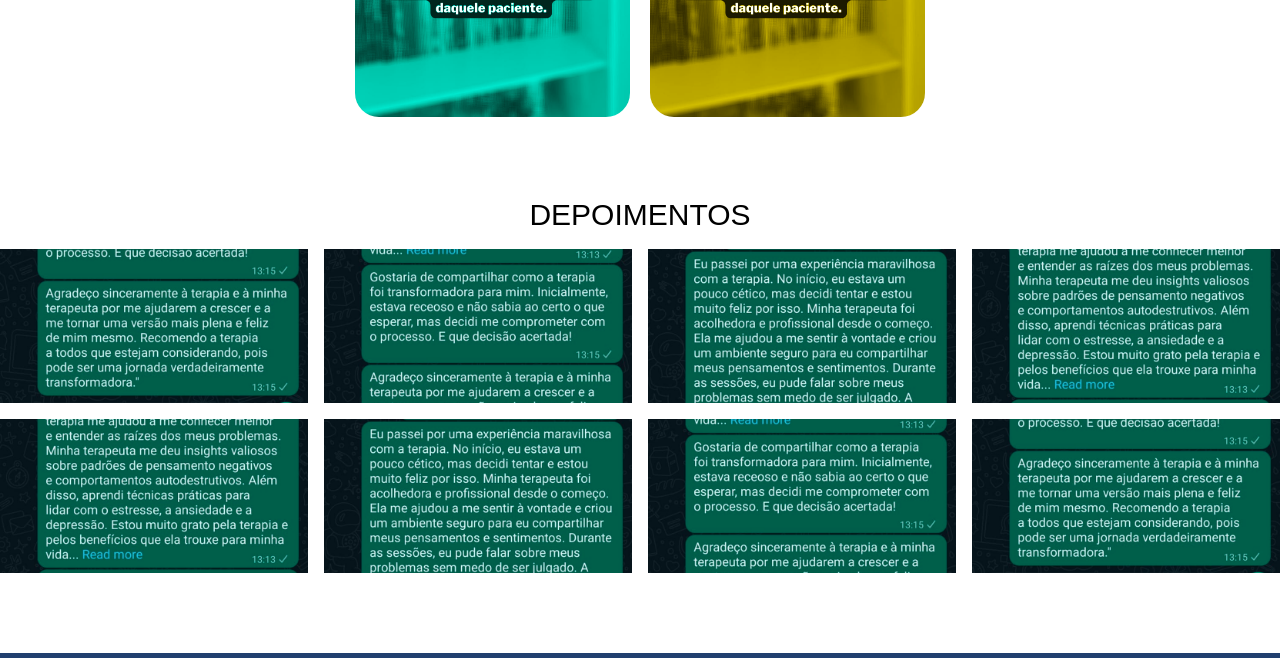
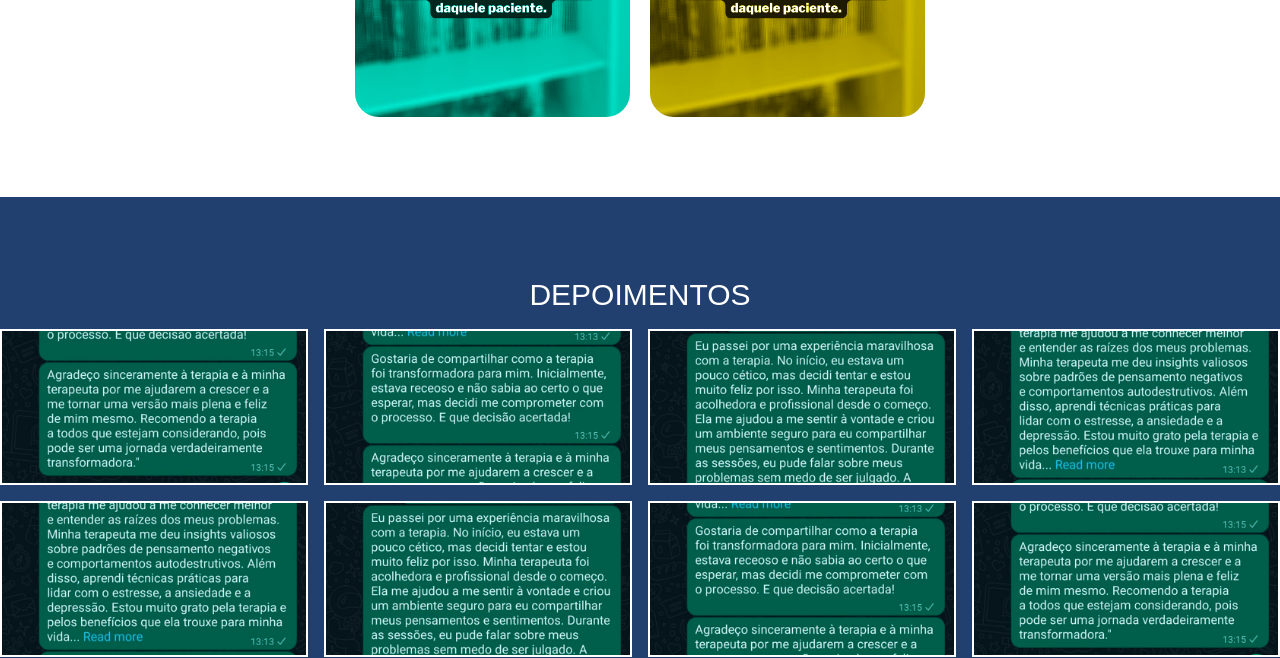
Before and after one commit to neoshinesnh/psi-sarah-todaro-webpage, a website: page index.html in a window 1280 px wide. Shown: the part 3470-4128 px from the top of the page. Drawn offline with Linux system fonts and the light colour scheme.

Commit message:
fix: depoimento style

```diff
--- a/index.html
+++ b/index.html
@@ -278,7 +278,7 @@
     </section>
 
     <!-- Carousel -->
-    <section id="section3" class="bg-secondary-color text-black pt-20">
+    <section id="section3" class="bg-secondary-color text-black py-20">
       <h1 class="pb-2 text-3xl text-center pb-8">PERGUNTAS FREQUENTES (FAQ)</h1>
       <div class="carousel">
         <div class="carousel-inner">
@@ -313,38 +313,38 @@
     </section>
 
     <!-- Depoimentos -->
-    <section id="section4" class="bg-secondary-color text-black py-20 mx-0" >
-      <h1 class="pb-2 text-3xl text-center pb-4">DEPOIMENTOS</h1>
+    <section id="section4" class="bg-primary-color text-black py-20 mx-0" >
+      <h1 class="pb-2 text-3xl text-secondary-color text-center pb-4">DEPOIMENTOS</h1>
       <div class="grid grid-cols-2 lg:grid-cols-4 gap-4">
-        <div class="aspect-w-3 aspect-h-2">
+        <div class="aspect-w-3 aspect-h-2 border-secondary-color border-2">
           <!-- Depoimento de paciente 1 -->
           <img src="./assets/images/depoimento001.png" alt="Depoimento de paciente 1" class="object-cover w-full h-full" />
         </div>
-        <div class="aspect-w-3 aspect-h-2">
+        <div class="aspect-w-3 aspect-h-2 border-secondary-color border-2">
           <!-- Depoimento de paciente 2 -->
           <img src="./assets/images/depoimento002.png" alt="Depoimento de paciente 2" class="object-cover w-full h-full" />
         </div>
-        <div class="aspect-w-3 aspect-h-2">
+        <div class="aspect-w-3 aspect-h-2 border-secondary-color border-2">
           <!-- Depoimento de paciente 3 -->
           <img src="./assets/images/depoimento003.png" alt="Depoimento de paciente 3" class="object-cover w-full h-full" />
         </div>
-        <div class="aspect-w-3 aspect-h-2">
+        <div class="aspect-w-3 aspect-h-2 border-secondary-color border-2">
           <!-- Depoimento de paciente 4 -->
           <img src="./assets/images/depoimento004.png" alt="Depoimento de paciente 4" class="object-cover w-full h-full" />
         </div>
-        <div class="aspect-w-3 aspect-h-2">
+        <div class="aspect-w-3 aspect-h-2 border-secondary-color border-2">
           <!-- Depoimento de paciente 5 -->
           <img src="./assets/images/depoimento004.png" alt="Depoimento de paciente 5" class="object-cover w-full h-full" />
         </div>
-        <div class="aspect-w-3 aspect-h-2">
+        <div class="aspect-w-3 aspect-h-2 border-secondary-color border-2">
           <!-- Depoimento de paciente 6 -->
           <img src="./assets/images/depoimento003.png" alt="Depoimento de paciente 6" class="object-cover w-full h-full" />
         </div>
-        <div class="aspect-w-3 aspect-h-2">
+        <div class="aspect-w-3 aspect-h-2 border-secondary-color border-2">
           <!-- Depoimento de paciente 7 -->
           <img src="./assets/images/depoimento002.png" alt="Depoimento de paciente 7" class="object-cover w-full h-full" />
         </div>
-        <div class="aspect-w-3 aspect-h-2">
+        <div class="aspect-w-3 aspect-h-2 border-secondary-color border-2">
           <!-- Depoimento de paciente 8 -->
           <img src="./assets/images/depoimento001.png" alt="Depoimento de paciente 8" class="object-cover w-full h-full" />
         </div>
@@ -354,7 +354,7 @@
 
     <!-- Footer -->
     <footer>
-      <div class="bg-primary-color container flex items-center py-2 max-w-full">
+      <div class="bg-gray-800 container flex items-center py-2 max-w-full">
         <div class="flex py-1 pr-10 w-60">
           <a href="./index.html">
             <img width="200" height="55" src="./assets/images/sarah-logo-white-min.webp" alt="Psi Sarah Todaro">
```
Also changed, not shown: public/style.css.
